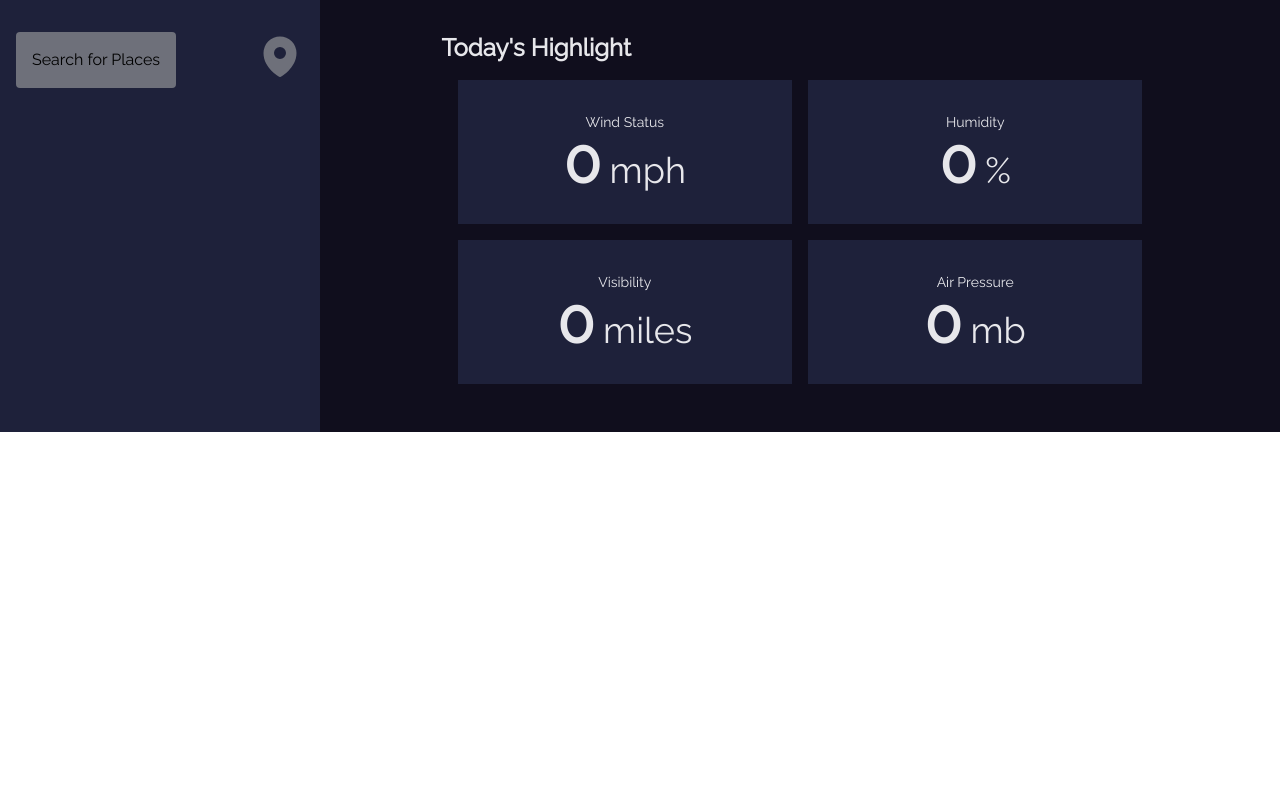
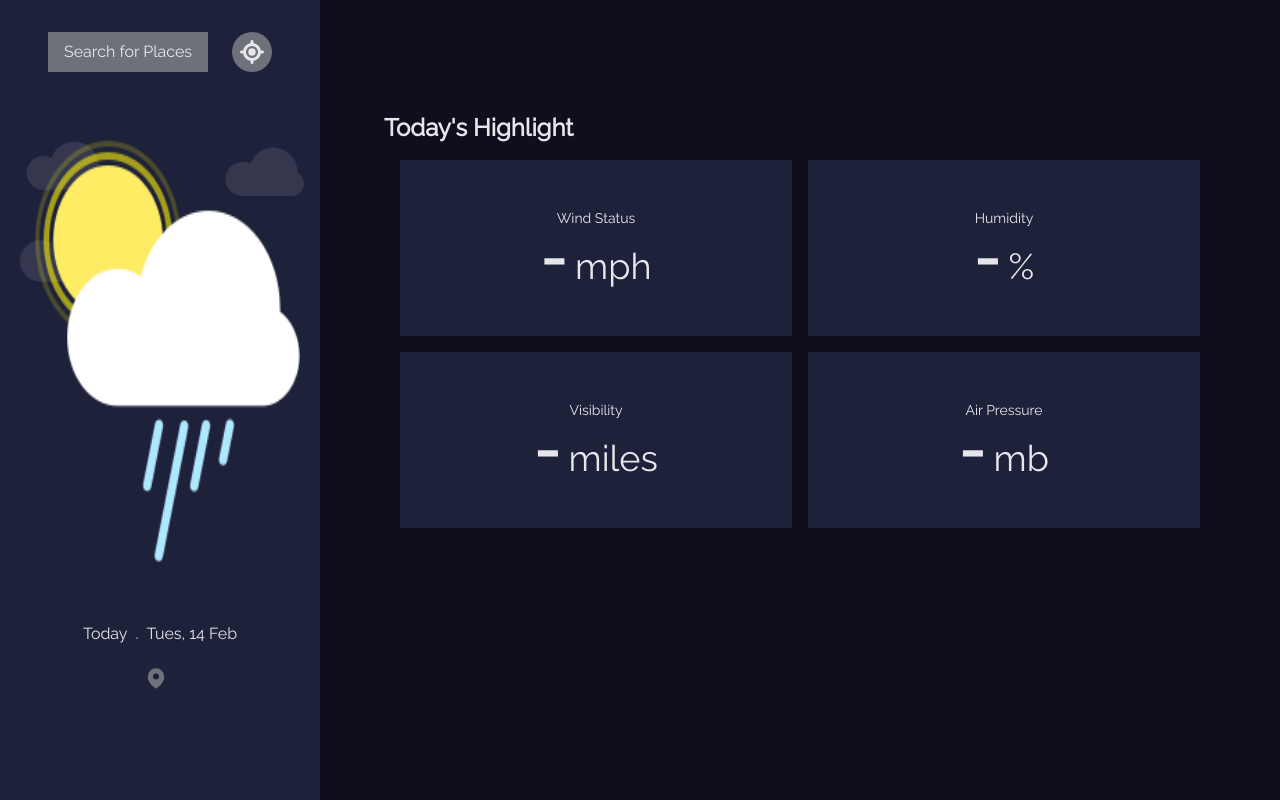
Before and after one commit to FavourOyewumi7/devchallenges, a Vue app in the folder weather-app/: page / in a window 1280 px wide. Built offline with nearby package versions, Linux system fonts and the light colour scheme; the HTML template or start-up script is replaced by a standard one.

Commit message:
worked further

```diff
--- a/weather-app/src/components/BodyBar.vue
+++ b/weather-app/src/components/BodyBar.vue
@@ -1,6 +1,7 @@
 <template>
   <div class=" bg-deep-blue text-light p-8">
 
+    <DayInfo />
 
     <div class="flex flex-row justify-center">
 
@@ -11,10 +12,12 @@
 
 <script>
 import WeatherInfo from './WeatherInfo.vue';
+import DayInfo from './DayInfo.vue';
 export default {
   name: 'BodyBar',
   components:{
-    WeatherInfo
+    WeatherInfo,
+    DayInfo
   }
 }
 </script>
--- a/weather-app/src/components/DayInfoCard.vue
+++ b/weather-app/src/components/DayInfoCard.vue
@@ -1,11 +1,60 @@
 <template>
-    <div>
-
+    <div class="bg-blue p-4 flex flex-row justify-center">
+        <div class="" >
+            <p class="text-center font-medium text-base"> {{ this.days[this.new_day]}}, {{ this.new_date }} {{ this.months[this.new_month] }} </p>
+            <img src="../assets/Hail.png" alt="">
+            <div class="flex flex-row justify-between px-4">
+            <span class="text-light"> {{ weather.day.maxtemp_c }}<span>&#176;</span>C </span>
+            <span class="text-dark"> {{ weather.day.mintemp_c  }} <span>&#176;</span>C </span>
+        </div>
+        </div>
     </div>
 </template>
 
 <script>
 export default {
+    name: 'DayInfoCard',
+    props:{
+        weather:Object
+    },
+    data(){
+        return{
+            new_day:'',
+            new_month:'',
+            new_date:'',
+            days:{
+                0:'Sun',
+                1:'Mon',
+                2:'Tues',
+                3:'Wed',
+                4:'Thu',
+                5:'Fri',
+                6:'Sat'
+            },
+            months:{
+                0:'Jan',
+                1:'Feb',
+                2:'Mar',
+                3:'Apr',
+                4:'May',
+                5:'Jun',
+                6:'Jul',
+                7:'Aug',
+                8:'Sep',
+                9:'Oct',
+                10:'Nov',
+                11:'Dec'
+            }
+        }
+    },
+    created(){
+        let new_date_1 = new Date(this.weather.date)
+        this.new_day = new_date_1.getDay()
+        this.new_month = new_date_1.getMonth()
+        this.new_date = new_date_1.getDate()
+        console.log(this.new_date,this.new_day,this.new_month)
+
+    }
 
 }
 </script>
--- a/weather-app/src/components/NavBar.vue
+++ b/weather-app/src/components/NavBar.vue
@@ -1,20 +1,20 @@
 <template>
-  <div class=" navbar py-8 px-4  z-10">
-    <div class="flex flex-row justify-between">
-        <button class="p-4 bg-gray rounded" @click="open()">
+  <div class=" navbar py-8 h-screen">
+    <div class="flex flex-row justify-between px-12 mb-12">
+        <button class="px-4 bg-gray text-light" @click="open()">
             Search for Places
         </button>
 
-        <div>
-            <svg xmlns="http://www.w3.org/2000/svg" viewBox="0 0 24 24" fill="#6E707A" class="w-12 h-12 ">
-                <path fill-rule="evenodd" d="M11.54 22.351l.07.04.028.016a.76.76 0 00.723 0l.028-.015.071-.041a16.975 16.975 0 001.144-.742 19.58 19.58 0 002.683-2.282c1.944-1.99 3.963-4.98 3.963-8.827a8.25 8.25 0 00-16.5 0c0 3.846 2.02 6.837 3.963 8.827a19.58 19.58 0 002.682 2.282 16.975 16.975 0 001.145.742zM12 13.5a3 3 0 100-6 3 3 0 000 6z" clip-rule="evenodd" />
-              </svg>
+        <div class="flex flex-col justify-center bg-gray rounded-full p-2">
+            <svg xmlns="http://www.w3.org/2000/svg" viewBox="0 0 512 512" class="w-6 h-6 " fill="#E7E7EB">
+                <path d="M256 0c17.7 0 32 14.3 32 32V66.7C368.4 80.1 431.9 143.6 445.3 224H480c17.7 0 32 14.3 32 32s-14.3 32-32 32H445.3C431.9 368.4 368.4 431.9 288 445.3V480c0 17.7-14.3 32-32 32s-32-14.3-32-32V445.3C143.6 431.9 80.1 368.4 66.7 288H32c-17.7 0-32-14.3-32-32s14.3-32 32-32H66.7C80.1 143.6 143.6 80.1 224 66.7V32c0-17.7 14.3-32 32-32zM128 256a128 128 0 1 0 256 0 128 128 0 1 0 -256 0zm128-80a80 80 0 1 1 0 160 80 80 0 1 1 0-160z"/>
+            </svg>
 
         </div>
     </div>
-    <div class="flex flex-row my-4 items-center pr-2 val" v-show="hide">
+    <div class="flex flex-row my-2 items-center pr-2 val px-12" v-show="hide">
         <input type="text" placeholder="Enter Place" v-model="place" class="p-2">
-        <button class="mx-2 py-2 px-2 bg-gray rounded" @click.prevent="submit()">
+        <button class="mx-2 py-2 px-2 bg-gray" @click.prevent="submit()">
             Check
         </button>
         <svg xmlns="http://www.w3.org/2000/svg" fill="none" viewBox="0 0 24 24" stroke-width="1.5" stroke="#6E707A" class="w-8 h-8" @click="close()">
@@ -22,8 +22,45 @@
         </svg>
 
     </div>
-    <div>
+    <div class="relative h-3/5 ">
+        <div class="navbar-image  absolute h-fit ">
 
+        </div>
+        <div class="absolute h-full w-full flex flex-row justify-center px-5">
+            <img src="../assets/Shower.png" alt="" class="">
+        </div>
+    </div>
+    <div class=" text-center px-12">
+        <div class="text-light flex flex-col justify-center">
+
+
+            <h1>
+
+            </h1>
+
+
+            <p class="my-5 text-4xl text-gray">
+                {{ store.condition }}
+            </p>
+
+            <div class="flex flex-row justify-center my-5  ">
+                <p class="pr-2">Today</p>
+                <p class="pr-2"> . </p>
+                <p>
+                    {{ this.days[this.new_day]}}, {{ this.new_date }} {{ this.months[this.new_month] }}
+                </p>
+            </div>
+            <div class="flex flex-row text-center justify-center text-lightgray">
+                <span>
+                    <svg xmlns="http://www.w3.org/2000/svg" viewBox="0 0 24 24" fill="#6E707A" class="w-6 h-6 mr-2">
+                        <path fill-rule="evenodd" d="M11.54 22.351l.07.04.028.016a.76.76 0 00.723 0l.028-.015.071-.041a16.975 16.975 0 001.144-.742 19.58 19.58 0 002.683-2.282c1.944-1.99 3.963-4.98 3.963-8.827a8.25 8.25 0 00-16.5 0c0 3.846 2.02 6.837 3.963 8.827a19.58 19.58 0 002.682 2.282 16.975 16.975 0 001.145.742zM12 13.5a3 3 0 100-6 3 3 0 000 6z" clip-rule="evenodd" />
+                    </svg>
+                </span>
+                <span>
+                    {{ store.city }}
+                </span>
+            </div>
+        </div>
     </div>
   </div>
 </template>
@@ -37,8 +74,41 @@ export default {
         return{
             hide:false,
             place:'',
-            store
+            store,
+            new_day:'',
+            new_month:'',
+            new_date:'',
+            days:{
+                0:'Sun',
+                1:'Mon',
+                2:'Tues',
+                3:'Wed',
+                4:'Thu',
+                5:'Fri',
+                6:'Sat'
+            },
+            months:{
+                0:'Jan',
+                1:'Feb',
+                2:'Mar',
+                3:'Apr',
+                4:'May',
+                5:'Jun',
+                6:'Jul',
+                7:'Aug',
+                8:'Sep',
+                9:'Oct',
+                10:'Nov',
+                11:'Dec'
+            }
         }
+    },
+    created(){
+        let new_date_1 = new Date()
+        this.new_day = new_date_1.getDay()
+        this.new_month = new_date_1.getMonth()
+        this.new_date = new_date_1.getDate()
+        console.log(this.new_date,this.new_day,this.new_month)
     },
     methods:{
         open(){
@@ -46,7 +116,7 @@ export default {
             gsap.fromTo(
                 '.val',{
                     opacity: 0,
-                    y: "100%",
+                    y: '100%',
                 },
                 {
                     duration: 1.5,
@@ -61,7 +131,8 @@ export default {
 
         },
         submit(){
-            store.fetchData(this.place)
+            store.fetchCurrData(this.place)
+            store.fetchFutureData(this.place)
         }
 
     }
@@ -73,9 +144,15 @@ export default {
 
     background-color: rgba(30, 33, 58, 1);
 
+
+}
+.navbar-image{
+    width: 100%;
+    height: 100%;
+    background-image: url('../assets/Cloud-background.png');
     background-size: contain;
     background-repeat: no-repeat;
-
+   opacity: 0.1;
 }
 
 </style>
--- a/weather-app/src/components/WeatherInfo.vue
+++ b/weather-app/src/components/WeatherInfo.vue
@@ -1,8 +1,8 @@
 <template>
-    <div class="w-4/5 text-light">
+    <div class="w-screen text-light mx-8 my-4">
         <h2 class="font-bold text-2xl">Today's Highlight</h2>
         <div class="sm:grid sm:grid-cols-2 sm:grid-rows-2 gap-4 flex flex-col  m-4">
-            <div class="bg-blue p-8 flex flex-row justify-center ">
+            <div class="bg-blue py-12 flex flex-row justify-center ">
                 <div>
                     <h4 class="text-sm text-center">
                         Wind Status
@@ -12,8 +12,8 @@
                     </p>
                 </div>
             </div>
-            <div class="bg-blue p-8 flex flex-row justify-center">
-                <div>
+            <div class="bg-blue py-12 flex flex-row justify-center">
+                <div class="flex-col justify-between">
                     <h4 class="text-sm text-center">
                         Humidity
                     </h4>
@@ -23,7 +23,7 @@
                 </div>
 
             </div>
-            <div class="bg-blue p-8 flex flex-row justify-center">
+            <div class="bg-blue py-12 flex flex-row justify-center">
                 <div>
                     <h4 class="text-sm text-center">
                         Visibility
@@ -33,7 +33,7 @@
                     </p>
                 </div>
             </div>
-            <div class="bg-blue p-8 flex flex-row justify-center">
+            <div class="bg-blue py-12 flex flex-row justify-center">
                 <div>
                     <h4 class="text-sm text-center">
                         Air Pressure
--- a/weather-app/src/store.js
+++ b/weather-app/src/store.js
@@ -2,44 +2,50 @@ import { reactive } from "vue";
 
 export const store = reactive({
     location: String,
-    // todos : JSON.parse(localStorage.getItem('todos')),
-    // values : [],
-    // count:1,
-    // todo_count: Number,
+    city: '',
+    country:'',
+    currInformation:'',
+    futureInformation:'',
+    wind:'-',
+    humid:'-',
+    visible:'-' ,
+    pressure:'-' ,
+    currdate:'',
+    condition:'',
 
-    // addTodos(value){
-    //     this.todo = {
-    //         title:value,
-    //         index: this.count++,
-    //         completed: false
-
-    //     }
-
-    //     this.values.push(this.todo)
-    //     localStorage.setItem("todos",JSON.stringify(this.values))
-
-    // }
-    information:'',
-    wind:0,
-    humid:0,
-    visible:0 ,
-    pressure:0 ,
-
-    fetchData(location){
+    fetchCurrData(location){
 
      fetch(`http://api.weatherapi.com/v1/current.json?key=4f13a835b21142a388f212743231102&q=${location}}&aqi=no`)
     .then((Response) => Response.json())
     .then((data)=>{
         // console.log(data),
-        this.information = data;
-        this.wind=this.information.current.wind_mph,
-        this.humid=this.information.current.humidity,
-        this.visible=this.information.current.vis_miles ,
-        this.pressure=this.information.current.pressure_mb
+        this.currInformation = data;
+        this.city = this.currInformation.location.region,
+        this.country = this.currInformation.location.country,
+        this.wind=this.currInformation.current.wind_mph,
+        this.humid=this.currInformation.current.humidity,
+        this.visible=this.currInformation.current.vis_miles ,
+        this.pressure=this.currInformation.current.pressure_mb ,
+        this.currdate= this.currInformation.location.localtime,
+        this.condition=this.currInformation.current.condition.text
 
     }
 
     )
-    }
+    },
+
+    fetchFutureData(location){
+
+        fetch(`http://api.weatherapi.com/v1/forecast.json?key=4f13a835b21142a388f212743231102&q=${location}&days=6&aqi=no&alerts=0`)
+       .then((Response) => Response.json())
+       .then((data)=>{
+            console.log(data)
+           this.futureInformation = data.forecast.forecastday.slice(1)
+           console.log(this.futureInformation)
+
+       }
+
+       )
+       }
 
 })
--- a/weather-app/tailwind.config.js
+++ b/weather-app/tailwind.config.js
@@ -7,7 +7,9 @@ module.exports = {
       'blue': '#1E213A',
       'deep-blue':'#100E1D',
       'light':'#E7E7EB',
-      'gray':'#6E707A;'
+      'gray':'#6E707A;',
+      'dark': '#A09FB1',
+      'lightgray':'#88869D'
     },
     extend: {},
   },
```
Also changed, not shown: weather-app/src/components/DayInfo.vue (+13 -3 lines).
